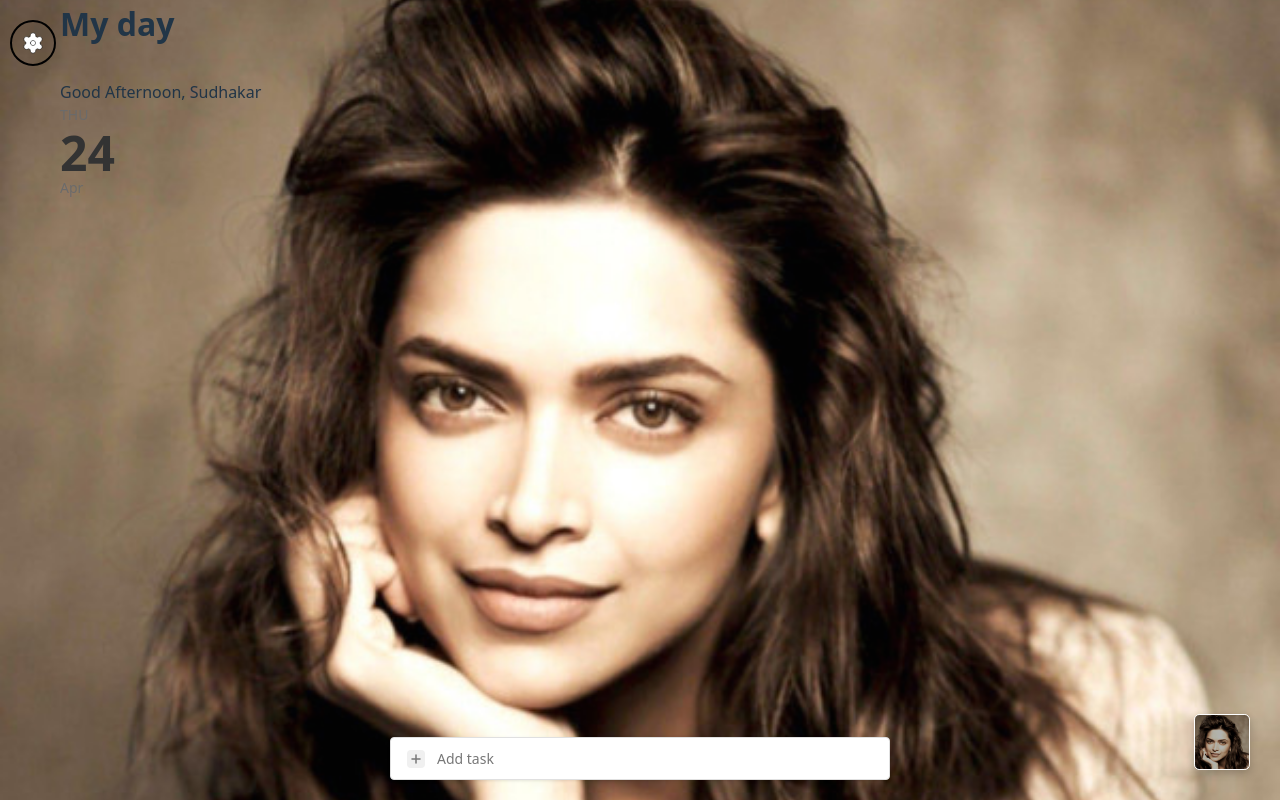
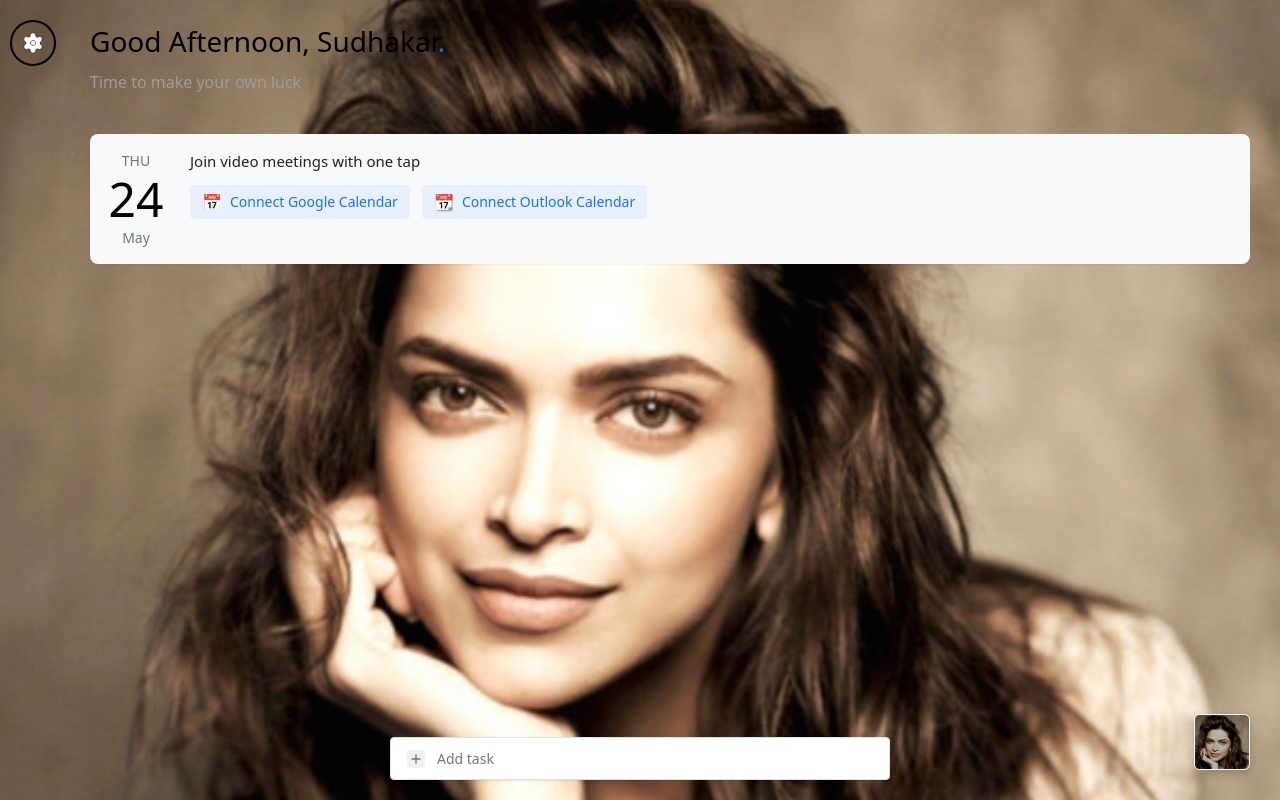
Before and after one commit to Sudhakar-Suresh/TaskManager, a React (Vite) app in the folder Do/: page / in a window 1280 px wide. Built offline with nearby package versions, Linux system fonts and the light colour scheme.

Commit message:
the design are getting fixed in myday

```diff
--- a/Do/src/pages/MyDay/MyDay.css
+++ b/Do/src/pages/MyDay/MyDay.css
@@ -1,92 +1,96 @@
-.myday-container {
-  position: relative;
-  padding: 24px 32px 80px;
+.my-day-container {
+  display: flex;
+  flex-direction: column;
+  padding: 20px;
   max-width: 1200px;
   margin: 0 auto;
-  text-align: center;
+  height: 100%;
 }
 
-.myday-header {
+.header-content {
+  display: flex;
+  flex-direction: column;
+  margin-bottom: 20px;
+}
+
+.greeting-container {
   margin-bottom: 24px;
+}
+
+.greeting-heading {
+  font-size: 28px;
+  font-weight: 500;
+  margin: 0;
+  color: #000;
+}
+
+.blue-dot {
+  color: #1a73e8;
+  font-size: 28px;
+}
+
+.greeting-subtitle {
+  margin: 8px 0 0 0;
+  font-size: 16px;
+  color: #9e9e9e;
+  font-weight: 400;
+}
+
+.date-container {
+  display: flex;
+  align-items: flex-start;
+  margin-top: 16px;
+  background-color: #f8f9fa;
+  border-radius: 8px;
+  padding: 16px;
+  box-shadow: 0 1px 2px rgba(0,0,0,0.05);
+}
+
+.date-card {
   display: flex;
   flex-direction: column;
   align-items: center;
+  background-color: transparent;
+  text-align: center;
+  margin-right: 24px;
+  min-width: 60px;
 }
 
-.myday-header h1 {
-  font-size: 32px;
-  font-weight: 600;
-  margin-bottom: 4px;
-  color: #333;
-}
-
-.dot {
-  color: #635fc7;
-}
-
-.subtitle {
-  font-size: 16px;
-  color: #6b6b6b;
-  font-weight: 400;
-}
-
-.calendar-section {
-  display: flex;
-  flex-direction: column;
-  align-items: flex-start;
-  margin: 36px auto;
-  max-width: 600px;
-  background-color: white;
-  padding: 20px 24px;
-  border-radius: 8px;
-  box-shadow: 0 2px 4px rgba(0, 0, 0, 0.05);
-}
-
-.date-display {
-  display: flex;
-  flex-direction: column;
-  align-items: flex-start;
-  margin-bottom: 16px;
-}
-
-.day-name {
+.date-day-name {
+  color: #70757a;
   font-size: 14px;
   font-weight: 500;
-  color: #6b6b6b;
   text-transform: uppercase;
-  margin-bottom: 4px;
 }
 
 .date-number {
   font-size: 48px;
-  font-weight: 700;
+  font-weight: 400;
   line-height: 1;
-  margin: 0;
-  color: #333;
+  color: #000;
+  margin: 4px 0;
 }
 
-.month-name {
+.date-month {
+  color: #70757a;
   font-size: 14px;
-  color: #6b6b6b;
-  text-transform: capitalize;
 }
 
-.calendar-info {
-  width: 100%;
-  margin-top: -85px;
-  padding-top: -10px;
+.meeting-info {
+  flex: 1;
+  display: flex;
+  flex-direction: column;
 }
 
-.calendar-info p {
-  color: #666;
-  margin-bottom: 12px;
+.meeting-text {
+  margin: 0 0 12px 0;
+  font-size: 15px;
+  color: #202124;
 }
 
 .calendar-buttons {
   display: flex;
-  justify-content: center;
   gap: 12px;
-  flex-wrap: wrap;
 }
 
 .calendar-button {
@@ -96,31 +100,57 @@
   padding: 6px 12px;
   border: none;
   border-radius: 4px;
-  background: rgba(99, 95, 199, 0.1);
-  color: #635fc7;
-  font-size: 12px;
+  background-color: #f1f3f4;
+  color: #1a73e8;
+  font-size: 14px;
   cursor: pointer;
-  transition: background-color 0.2s ease;
+  transition: background-color 0.2s;
 }
 
 .calendar-button:hover {
-  background: rgba(99, 95, 199, 0.2);
+  background-color: #e8eaed;
 }
 
-/* For responsive design */
-@media (max-width: 768px) {
-  .myday-container {
-    padding: 16px 20px 80px;
-  }
+.calendar-icon {
+  font-size: 16px;
+}
 
-  .calendar-section {
-    margin: 24px auto;
-  }
+.calendar-button.google {
+  background-color: #e8f0fe;
+  color: #1a73e8;
+  font-weight: 500;
+}
+
+.calendar-button.outlook {
+  background-color: #e8f0fe;
+  color: #1a73e8;
+  font-weight: 500;
 }
 
 .tasks-section {
-  width: 100%;
-  max-width: 600px;
-  margin: 0 auto;
-  padding: 20px 0;
+  flex: 1;
+  margin-top: 20px;
 }
+
+.tasks-list {
+  margin-top: 16px;
+  display: flex;
+  flex-direction: column;
+  gap: 8px;
+}
+
+/* Media queries for responsiveness */
+@media (max-width: 768px) {
+  .date-container {
+    flex-direction: column;
+  }
+
+  .date-card {
+    margin-right: 0;
+    margin-bottom: 16px;
+  }
+
+  .calendar-buttons {
+    flex-direction: column;
+  }
+}
--- a/Do/src/pages/MyDay/MyDay.jsx
+++ b/Do/src/pages/MyDay/MyDay.jsx
@@ -38,17 +38,31 @@ const MyDay = ({
 
   return (
     <div className="my-day-container">
-      <div className="day-header">
-        <div className="greeting-section">
-          <h1>{listName || 'My day'}</h1>
-          <p>{getGreeting()}, Sudhakar</p>
+      <div className="header-content">
+        <div className="greeting-container">
+          <h1 className="greeting-heading">{getGreeting()}, Sudhakar<span className="blue-dot">.</span></h1>
+          <p className="greeting-subtitle">Time to make your own luck</p>
         </div>
 
-        <div className="date-display">
-          <div className="date-box">
-            <div className="day-name">{dayName}</div>
+        <div className="date-container">
+          <div className="date-card">
+            <div className="date-day-name">{dayName}</div>
             <div className="date-number">{date}</div>
-            <div className="month-name">{month}</div>
+            <div className="date-month">May</div>
+          </div>
+
+          <div className="meeting-info">
+            <p className="meeting-text">Join video meetings with one tap</p>
+            <div className="calendar-buttons">
+              <button className="calendar-button google">
+                <span className="calendar-icon">📅</span>
+                Connect Google Calendar
+              </button>
+              <button className="calendar-button outlook">
+                <span className="calendar-icon">📆</span>
+                Connect Outlook Calendar
+              </button>
+            </div>
           </div>
         </div>
       </div>
```
